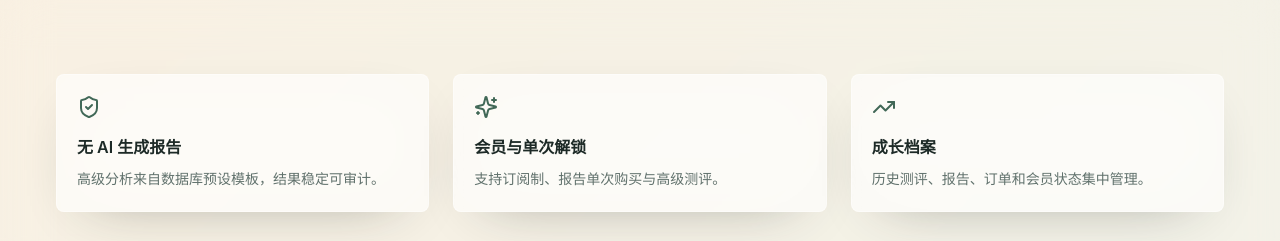
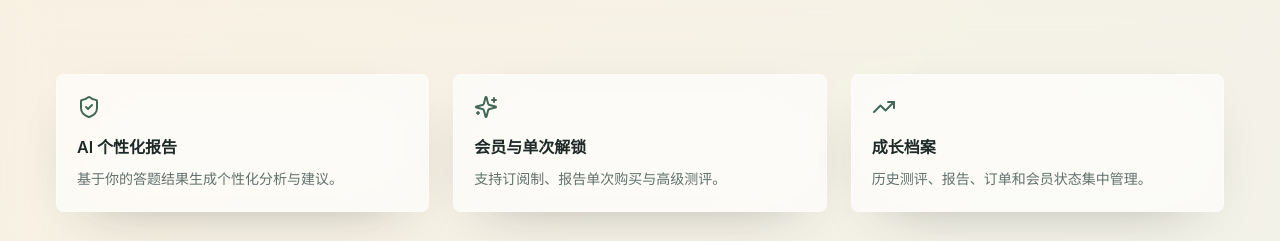
Before and after one commit to fsyw2006/Psychological-test, a Next.js app: page / in a window 1280 px wide. Shown: the part 2040-2281 px from the top of the page. Built offline with nearby package versions, Linux system fonts and the light colour scheme; no server answers.

Commit message:
Update page.tsx

```diff
--- a/app/page.tsx
+++ b/app/page.tsx
@@ -52,8 +52,8 @@ export default async function HomePage() {
           {[
             {
               icon: ShieldCheck,
-              title: "无 AI 生成报告",
-              text: "高级分析来自数据库预设模板，结果稳定可审计。"
+              title: "AI 个性化报告",
+              text: "基于你的答题结果生成个性化分析与建议。"
             },
             {
               icon: Sparkles,
```
